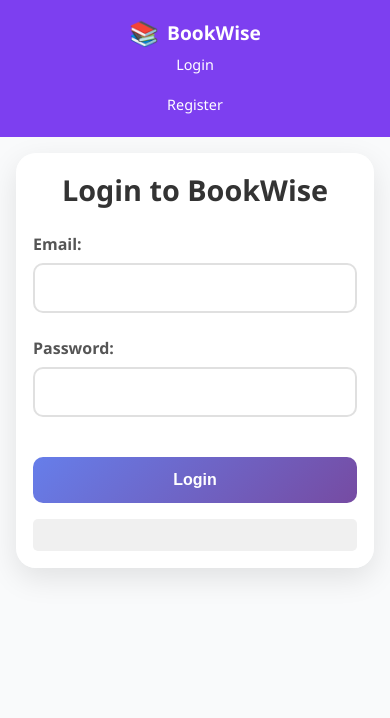
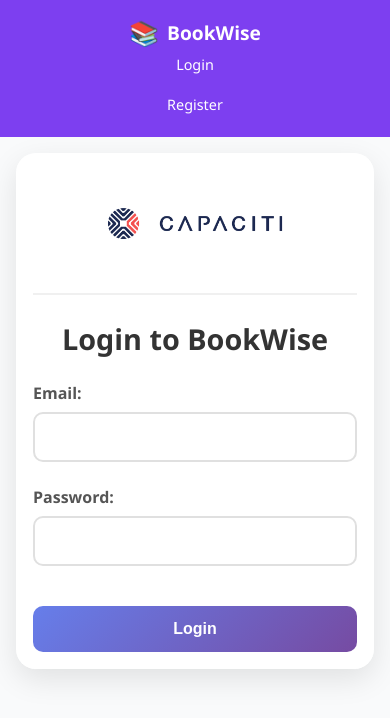
Before and after one commit to Rela-xn-chil/Smart-booking-system, a React (Vite) app in the folder client/: page /login in a window 390 px wide. Shown: the top 718 px of the page. Built offline with nearby package versions, Linux system fonts and the light colour scheme.

Commit message:
added logo to login page

```diff
--- a/client/src/App.css
+++ b/client/src/App.css
@@ -448,3 +448,59 @@
 .message.error::before {
   content: "❌ ";
 }
+
+/* Login Logo Styles - Add these to your App.css file */
+.login-logo-container {
+  text-align: center;
+  margin-bottom: 2rem;
+  padding-bottom: 1.5rem;
+  border-bottom: 2px solid #f0f0f0;
+}
+
+.login-logo {
+  max-width: 300px;
+  height: auto;
+  margin: 0 auto;
+  display: block;
+  transition: transform 0.3s ease;
+}
+
+.login-logo:hover {
+  transform: scale(1.02);
+}
+
+.logo-fallback {
+  text-align: center;
+  padding: 1rem;
+}
+
+.capaciti-logo-svg {
+  margin: 1rem 0;
+}
+
+.capaciti-logo-svg svg:hover {
+  transform: scale(1.02);
+  transition: transform 0.3s ease;
+}
+
+/* Responsive adjustments for logo */
+@media (max-width: 768px) {
+  .login-logo {
+    max-width: 250px;
+  }
+
+  .login-logo-container {
+    margin-bottom: 1.5rem;
+    padding-bottom: 1rem;
+  }
+}
+
+@media (max-width: 480px) {
+  .login-logo {
+    max-width: 200px;
+  }
+
+  .logo-fallback h1 {
+    font-size: 1.5rem;
+  }
+}
--- a/client/src/components/Login.jsx
+++ b/client/src/components/Login.jsx
@@ -1,6 +1,9 @@
 /* eslint-disable no-undef */
 import { useState } from 'react';
 import { useNavigate } from 'react-router-dom';
+
+// Import the logo (put the logo in src/assets/ folder for this method)
+// import capacitiLogo from '../assets/capaciti-logo.png';
 
 function Login({ onLogin }) {
   const [email, setEmail] = useState('');
@@ -72,6 +75,48 @@
 
   return (
     <div className="card">
+      {/* Capaciti Logo - Multiple fallback options */}
+      <div className="login-logo-container">
+        {/* Try public folder method first */}
+        <img
+          src="/capaciti-logo.png"
+          alt="Capaciti Logo"
+          className="login-logo"
+          onError={(e) => {
+            console.log('❌ Logo failed to load from public folder, trying alternatives...');
+            // Try different extensions
+            e.target.src = "/capaciti-logo.jpg";
+            e.target.onerror = () => {
+              e.target.src = "/capaciti-logo.jpeg";
+              e.target.onerror = () => {
+                e.target.src = "/capaciti-logo.svg";
+                e.target.onerror = () => {
+                  // Final fallback - hide image and show text
+                  e.target.style.display = 'none';
+                  e.target.nextSibling.style.display = 'block';
+                };
+              };
+            };
+          }}
+        />
+
+        {/* Fallback logo using inline SVG (recreating the Capaciti logo) */}
+        <div className="logo-fallback" style={{display: 'none'}}>
+          <div className="capaciti-logo-svg">
+            <svg width="300" height="80" viewBox="0 0 400 100" style={{margin: '0 auto', display: 'block'}}>
+              {/* Circle with pattern */}
+              <circle cx="40" cy="50" r="35" fill="#3f4a6a" />
+              {/* Stylized arrow/chevron patterns */}
+              <path d="M20 30 L35 45 L20 60 L25 65 L45 45 L25 25 Z" fill="white" />
+              <path d="M40 30 L55 45 L40 60 L45 65 L65 45 L45 25 Z" fill="#ff6b4a" />
+
+              {/* CAPACITI text */}
+              <text x="100" y="35" fontSize="24" fontWeight="bold" fill="#3f4a6a" fontFamily="Arial, sans-serif">CAPACITI</text>
+            </svg>
+          </div>
+        </div>
+      </div>
+
       <h2>Login to BookWise</h2>
       <div className="form-container">
         <form onSubmit={handleSubmit}>
@@ -111,12 +156,6 @@
             {message}
           </div>
         )}
-
-        {/* Debug info in development */}
-        {process.env.NODE_ENV !== 'production' && (
-          <div style={{ marginTop: '1rem', padding: '1rem', background: '#f0f0f0', borderRadius: '5px', fontSize: '0.8rem' }}>
-          </div>
-        )}
       </div>
     </div>
   );
```
Also changed, not shown: client/public/capaciti-logo.png (added).
